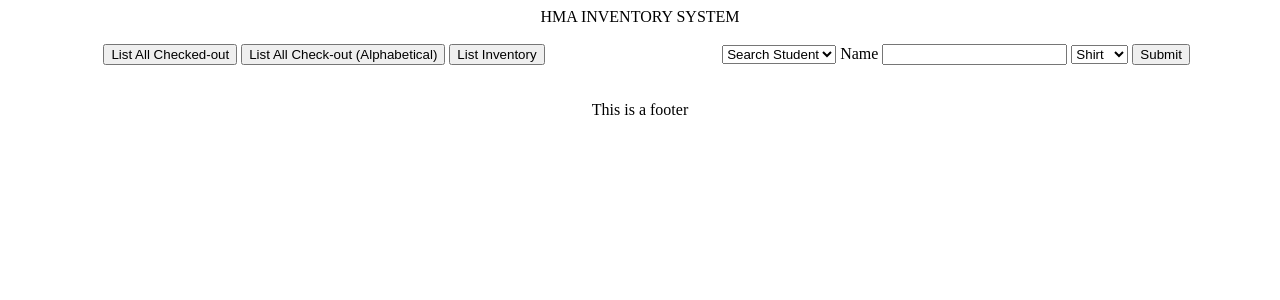
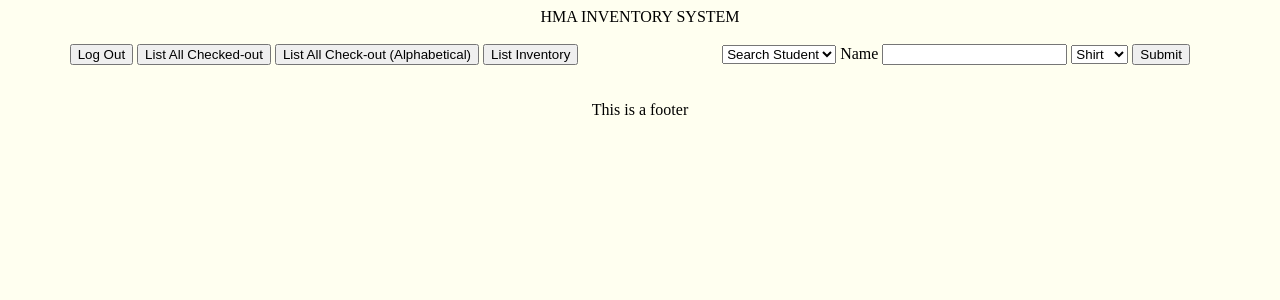
Before and after one commit to hejohns/hma, a PHP site: page /main.php in a window 1280 px wide. Shown: the top 300 px of the page. Run offline with PHP 8.4, Linux system fonts and the light colour scheme.

Commit message:
modified:   config.php 	modified:   html/index.php 	modified:   main.php Lots of bugs on the authentication system. Takes multiple refreshes sometimes to get the browser to prompt for auth credentials and log out sometimes takes 2 refreshes to send the incorrect credentials in order to force the browser to stop sending the saved credentials. No apparent trend. Also, safari still silently refuses auth request even over https and just cancels. Other http basic sites do work. Lots of bugs to work out.

```diff
--- a/config.php
+++ b/config.php
@@ -1,5 +1,6 @@
 <?php
 //site settings
+   $domain = "https://hmadb.ddns.net";
    $servername = "localhost";
    $dbName = "hma";
    $dbUsername = "hma";
--- a/html/index.php
+++ b/html/index.php
@@ -8,7 +8,7 @@ if (empty($_SERVER['PHP_AUTH_DIGEST'])) {
     header('HTTP/1.1 401 Unauthorized');
     header('WWW-Authenticate: Digest realm="'.$realm.
            '",qop="auth",nonce="'. openssl_random_pseudo_bytes(20).'",opaque="'.md5($realm).'"');
-    die('You hit cancel. Try again.');
+    die;
 }
 // analyze the PHP_AUTH_DIGEST variable
 if (!($data = http_digest_parse($_SERVER['PHP_AUTH_DIGEST'])) ||
--- a/main.php
+++ b/main.php
@@ -1,7 +1,11 @@
 <!DOCTYPE html>
 <html>
     <head>
-        <style>
+	<style>
+	    body {
+      	        background-color: ivory;
+ 	        text-align: center;
+      	    }
             .wrapper {
                 display: grid;
 		grid-template-areas:
@@ -66,8 +70,28 @@
 		<br>
 		<br>
 	    </div>
-            <div class="quickAccess">
-                <button type="button">List All Checked-out</button>
+	    <div class="quickAccess">
+		<?php
+/////////////////////////////////////////////////////////////////////
+//super ugly logout function that sends an incorrect request with javascript.
+/////////////////////////////////////////////////////////////////////
+			include "config.php";
+
+		echo
+		'<button onclick="logOut()">Log Out</button>
+		<script>
+			function logOut(){
+				var xhttp = new XMLHttpRequest();
+				xhttp.open("GET", "' .$domain . '", true, "incorrect", "credentials");
+				xhttp.send();';
+		?>
+				document.write('<div>You are logged out. To log back in, press the button below.</div><input type= "button" value= "Log In" onClick= "window.location.href=window.location.href">')
+			}
+		</script>
+<!-- /////////////////////////////////////////////////////////////////-->
+<!-- end of logout function -->
+<!-- /////////////////////////////////////////////////////////////////-->
+		<button type="button">List All Checked-out</button>
                 <button type="button">List All Check-out (Alphabetical)</button>
                 <button type="button">List Inventory</button>
                 <br>
```
